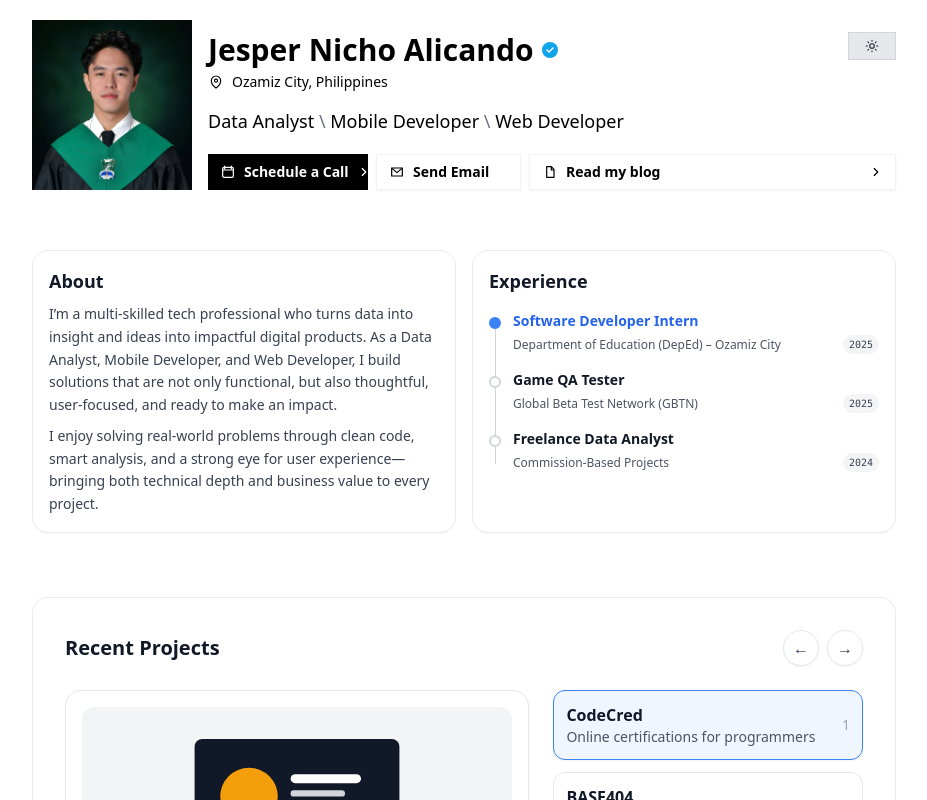
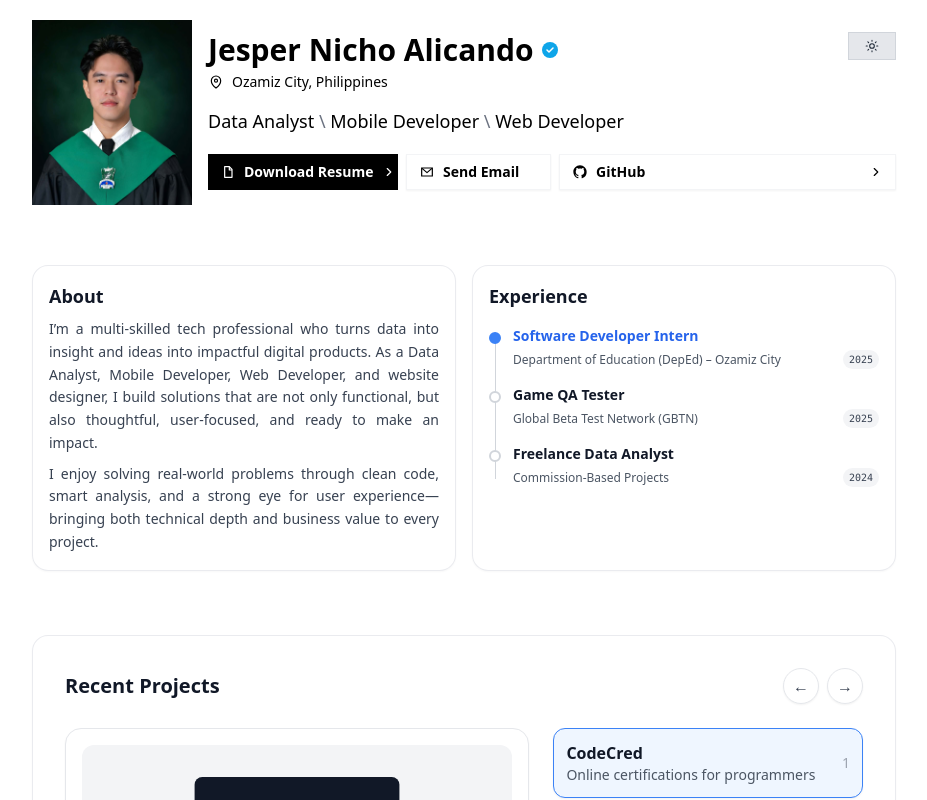
Before and after one commit to nicho-boi/portfolio-alicando, a Next.js app: page / in a window 1280 px wide. Shown: the top 800 px of the page, without its empty margins (176-1103 px from the left). Built offline with nearby package versions, Linux system fonts and the light colour scheme.

Commit message:
Update hero image layout, GitHub CTA icon, and tech stack dark styling

```diff
--- a/components/Hero.js
+++ b/components/Hero.js
@@ -7,13 +7,14 @@ export default function Hero({ theme, toggleTheme }) {
     <section className="py-5">
       <div className="container">
         <div className="flex flex-col gap-4 md:flex-row md:items-start">
-          <div className={`relative h-36 w-full shrink-0 overflow-hidden md:h-[170px] md:w-[160px] ${isDark ? 'bg-gray-800' : 'bg-gray-100'}`}>
+          <div className={`relative mx-auto h-[185px] w-[160px] shrink-0 overflow-hidden self-center ${isDark ? 'bg-gray-800' : 'bg-gray-100'}`}>
             <Image
               src="/finalpic.jpg"
               alt="Jesper Nicho Alicando"
-              fill
+              width={160}
+              height={200}
               priority
-              className="object-cover"
+              className="w-full h-full object-cover"
             />
           </div>
 
@@ -56,20 +57,23 @@ export default function Hero({ theme, toggleTheme }) {
               </p>
             </div>
 
-            <div className="mt-4 grid gap-2 md:grid-cols-[160px_145px_1fr]">
+            <div className="mt-4 grid gap-2 md:grid-cols-[190px_145px_1fr]">
               <a
-                href="mailto:jesperalicando01@gmail.com?subject=Schedule%20a%20Call"
+                href="/resume.pdf"
+                download
                 className={`inline-flex h-9 items-center justify-start gap-2 whitespace-nowrap px-3 text-sm font-bold ${isDark ? 'bg-white text-gray-900' : 'bg-black text-white'}`}
               >
                 <span className="flex w-4 shrink-0 items-center justify-center">
-                  <CalendarIcon />
+                  <DocumentIcon />
                 </span>
-                <span>Schedule a Call</span>
+                <span>Download Resume</span>
                 <ChevronRightIcon className="ml-auto" />
               </a>
 
               <a
-                href="mailto:jesperalicando01@gmail.com"
+                href="https://mail.google.com/mail/?view=cm&to=jesperalicando01@gmail.com"
+                target="_blank"
+                rel="noopener noreferrer"
                 className={`inline-flex h-9 items-center justify-start gap-2 whitespace-nowrap border px-3 text-sm font-semibold shadow-sm ${isDark ? 'border-gray-700 bg-gray-900 text-gray-100' : 'border-gray-100 bg-white text-black'}`}
               >
                 <span className="flex w-4 shrink-0 items-center justify-center">
@@ -79,14 +83,16 @@ export default function Hero({ theme, toggleTheme }) {
               </a>
 
               <a
-                href="#about"
+                href="https://github.com/nicho-boi"
+                target="_blank"
+                rel="noopener noreferrer"
                 className={`inline-flex h-9 items-center justify-between gap-2 whitespace-nowrap border px-3 text-sm font-semibold shadow-sm ${isDark ? 'border-gray-700 bg-gray-900 text-gray-100' : 'border-gray-100 bg-white text-black'}`}
               >
                 <span className="inline-flex items-center gap-2">
                   <span className="flex w-4 shrink-0 items-center justify-center">
-                    <DocumentIcon />
+                    <GitHubIcon />
                   </span>
-                  Read my blog
+                  GitHub
                 </span>
                 <ChevronRightIcon />
               </a>
@@ -149,6 +155,14 @@ function MailIcon() {
   )
 }
 
+function GitHubIcon() {
+  return (
+    <svg className="h-4 w-4 shrink-0" viewBox="0 0 24 24" fill="currentColor" aria-hidden="true">
+      <path d="M12 2C6.477 2 2 6.477 2 12c0 4.418 2.865 8.166 6.839 9.489.5.092.682-.217.682-.482 0-.237-.009-.866-.014-1.699-2.782.604-3.369-1.342-3.369-1.342-.455-1.156-1.11-1.464-1.11-1.464-.908-.62.069-.607.069-.607 1.004.071 1.532 1.032 1.532 1.032.893 1.531 2.341 1.088 2.91.833.091-.647.35-1.088.636-1.338-2.22-.252-4.555-1.11-4.555-4.943 0-1.091.39-1.984 1.029-2.683-.103-.253-.446-1.27.098-2.646 0 0 .84-.269 2.75 1.025A9.564 9.564 0 0 1 12 6.844c.85.004 1.705.115 2.504.337 1.909-1.294 2.748-1.025 2.748-1.025.546 1.376.203 2.393.1 2.646.64.699 1.028 1.592 1.028 2.683 0 3.842-2.338 4.687-4.566 4.935.36.31.682.923.682 1.861 0 1.343-.012 2.425-.012 2.754 0 .268.18.58.688.482A10.003 10.003 0 0 0 22 12c0-5.523-4.477-10-10-10Z" />
+    </svg>
+  )
+}
+
 function DocumentIcon() {
   return (
     <svg className="h-4 w-4 shrink-0" viewBox="0 0 24 24" fill="none" aria-hidden="true">
--- a/components/TechStack.js
+++ b/components/TechStack.js
@@ -10,7 +10,7 @@ export default function TechStack({ isDark, compact }) {
   }
 
   const wrapperClasses = isDark ? 'border-gray-800 bg-gray-900/80 text-gray-100' : 'border-gray-200 bg-white text-gray-900'
-  const chipClasses = isDark ? 'bg-white text-gray-300' : 'bg-white text-gray-700'
+  const chipClasses = isDark ? 'bg-gray-800 text-gray-100' : 'bg-white text-gray-700'
   const titleClasses = isDark ? 'text-gray-100' : 'text-gray-900'
   const subtitleClasses = isDark ? 'text-gray-400' : 'text-gray-600'
 
--- a/pages/index.js
+++ b/pages/index.js
@@ -54,10 +54,10 @@ export default function Home() {
             <div className="grid gap-4 md:grid-cols-2">
               <div className={`bento-card p-4 md:col-span-1 space-y-2 group animate-fade-in ${isDark ? 'border-gray-800 bg-gray-900/80' : 'border-gray-200/80 bg-white/80'}`}>
                 <h2 className="text-lg font-bold">About</h2>
-                <p className={`text-sm leading-relaxed ${isDark ? 'text-gray-300' : 'text-gray-700'}`}>
-                  I’m a multi-skilled tech professional who turns data into insight and ideas into impactful digital products. As a Data Analyst, Mobile Developer, and Web Developer, I build solutions that are not only functional, but also thoughtful, user-focused, and ready to make an impact.
+                <p className={`text-sm leading-relaxed text-justify ${isDark ? 'text-gray-300' : 'text-gray-700'}`}>
+                  I’m a multi-skilled tech professional who turns data into insight and ideas into impactful digital products. As a Data Analyst, Mobile Developer, Web Developer, and website designer, I build solutions that are not only functional, but also thoughtful, user-focused, and ready to make an impact.
                 </p>
-                <p className={`text-sm leading-relaxed ${isDark ? 'text-gray-300' : 'text-gray-700'}`}>
+                <p className={`text-sm leading-relaxed text-justify ${isDark ? 'text-gray-300' : 'text-gray-700'}`}>
                   I enjoy solving real-world problems through clean code, smart analysis, and a strong eye for user experience—bringing both technical depth and business value to every project.
                 </p>
               </div>
```
